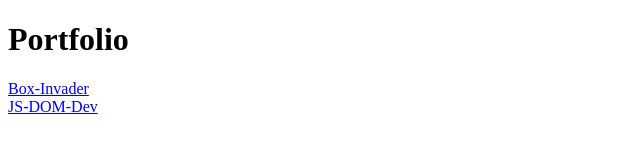
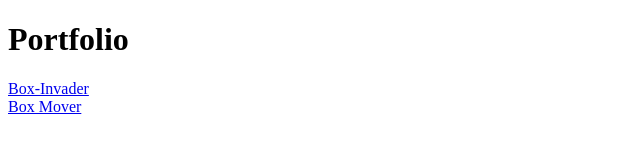
Before and after one commit to Sor-Harr/Portfolio, a plain HTML site: page index.html in a window 1280 px wide. Shown: the full height of the page, 0-640 px from the left. Drawn offline with Linux system fonts and the light colour scheme.

Commit message:
Update index.html

```diff
--- a/index.html
+++ b/index.html
@@ -8,6 +8,6 @@
 
 <a href = 'https://sor-harr.github.io/Box-Invader/'>Box-Invader</a>
 <br>
-<a href = 'https://sor-harr.github.io/JS-DOM-Dev/'>JS-DOM-Dev</a>
+<a href = 'https://sor-harr.github.io/JS-DOM-Dev/Box-Mover/Box-Mover'>Box Mover</a>
 </body>
 </html>
```
